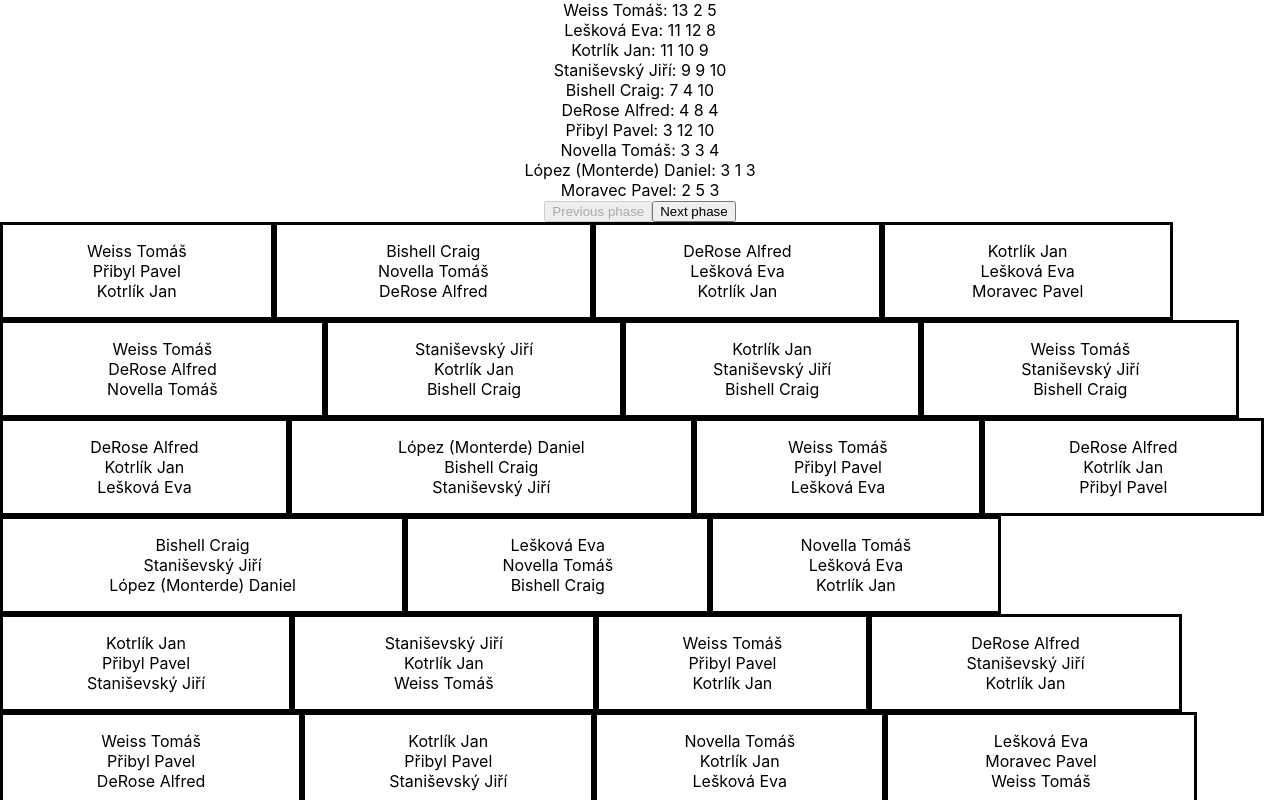
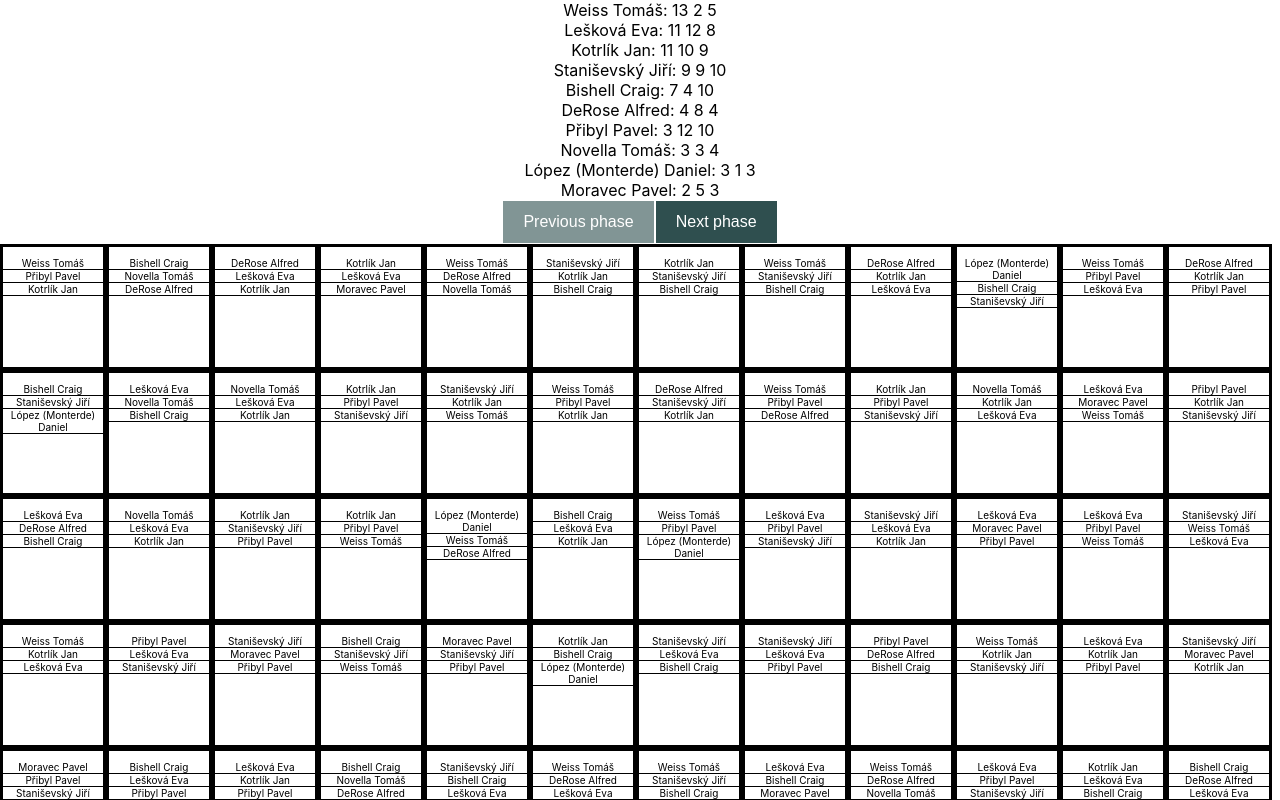
Before and after one commit to dlopezm/election-visualizer, a React (Create React App) app: page / in a window 1280 px wide. Shown: the top 800 px of the page. Built offline with nearby package versions, Linux system fonts and the light colour scheme.

Commit message:
Improve styling

```diff
--- a/src/components/Ballot.css
+++ /dev/null
@@ -1,23 +0,0 @@
-.Ballot {
-    float: left;
-    border-style: solid;
-
-    display: flex;
-    flex-direction: column;
-    align-items: center;
-}
-
-ul {
-    list-style-type: none;
-    display: inline-block;
-    width: 50%;
-    padding: 0;
-}
-
-li {
-    display: inline-block;
-}
-
-.elected {
-    color: green;
-}
--- a/src/components/Ballot.tsx
+++ b/src/components/Ballot.tsx
@@ -1,5 +1,5 @@
 import React, { ReactElement } from 'react';
-import './Ballot.css';
+import './components.css';
 import { Ballot as BallotType } from '../state/Ballot';
 import { Status } from '../state/Status';
 import { formatNumber } from '../utils';
@@ -14,6 +14,7 @@ export function Ballot(props: Props): ReactElement {
         <div className="Ballot">
             <ul>
                 {ballot.votes.map((vote) => (
+                    <>
                         <li
                             key={vote.candidateName}
                             className={
@@ -27,6 +28,8 @@ export function Ballot(props: Props): ReactElement {
                             {vote.candidateName}
                             {vote.value !== 1 ? `(${formatNumber(vote.value, 3)})` : ''}
                         </li>
+                        <br />
+                    </>
                 ))}
             </ul>
         </div>
--- a/src/components/Candidate.css
+++ /dev/null
@@ -1,8 +0,0 @@
-.eliminated {
-  color: #666666;
-  text-decoration: line-through;
-}
-
-.elected {
-  color: green;
-}
--- a/src/components/Candidate.tsx
+++ b/src/components/Candidate.tsx
@@ -1,5 +1,5 @@
 import React, { ReactElement } from 'react';
-import './Candidate.css';
+import './components.css';
 import { Candidate as CandidateType } from '../state/Candidate';
 import { Status } from '../state/Status';
 import { formatNumber } from '../utils';
--- /dev/null
+++ b/src/components/components.css
@@ -0,0 +1,48 @@
+.Ballot {
+    float: left;
+    border-style: solid;
+    display: flex;
+    flex-direction: column;
+    align-items: center;
+}
+
+ul {
+    list-style-type: none;
+    display: inline-block;
+    padding: 0;
+    font-size: x-small;
+    width: 10em;
+    height: 10em;
+}
+
+li {
+    display: inline-block;
+    width: 100%;
+    border-bottom: 1px solid;
+}
+
+button {
+    background-color: darkslategray;
+    border: 1px solid;
+    color: white;
+    padding: 12px 20px;
+    text-align: center;
+    text-decoration: none;
+    display: inline-block;
+    font-size: 16px;
+}
+
+button:disabled {
+    opacity: 0.6;
+}
+
+.elected {
+    color: green;
+    background-color: lightgreen;
+}
+
+.eliminated {
+    color: #666666;
+    text-decoration: line-through;
+    background-color: lightgray;
+}
```
Lines whose indentation alone changed are shown as unchanged.
